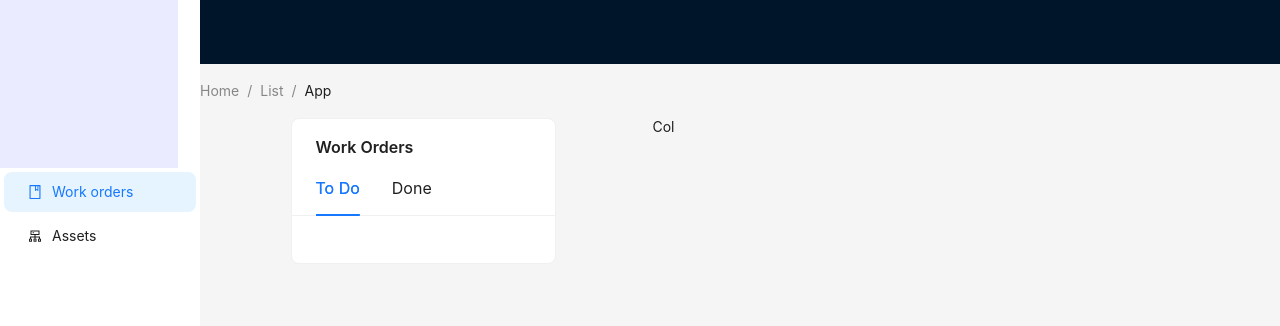
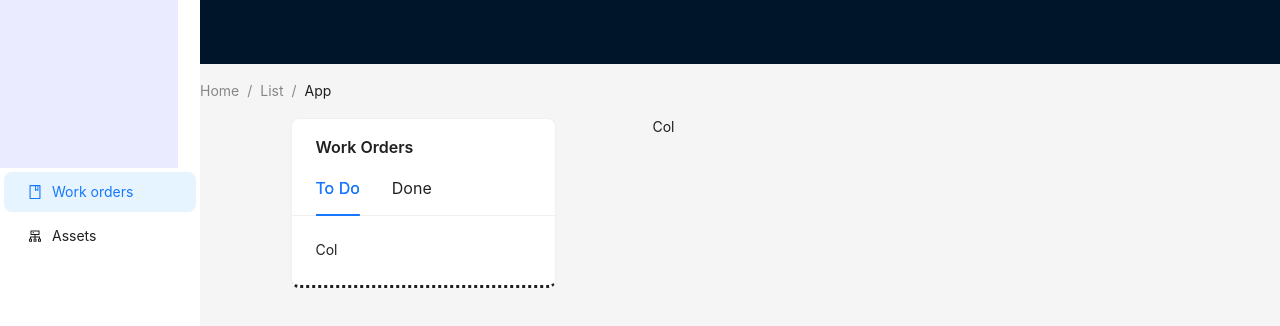
Before and after one commit to NicKyeaa/asm-front, a React (Vite) app: page / in a window 1280 px wide. Shown: the top 326 px of the page. Built offline with nearby package versions, Linux system fonts and the light colour scheme.

Commit message:
Added Styles for Botttom Border

```diff
--- a/src/pages/WorkOrdersPage/WorkOrders.tsx
+++ b/src/pages/WorkOrdersPage/WorkOrders.tsx
@@ -16,7 +16,13 @@ const WorkOrders: React.FC = () => {
   return (
     <Row gutter={6}>
       <Col span={6} offset={2}>
-        <Card title='Work Orders' tabList={tabList}></Card>
+        <Card
+          title='Work Orders'
+          tabList={tabList}
+          style={{ borderBottom: "dotted" }}
+        >
+          Col
+        </Card>
       </Col>
       <Col span={6} offset={2}>
         Col
```
